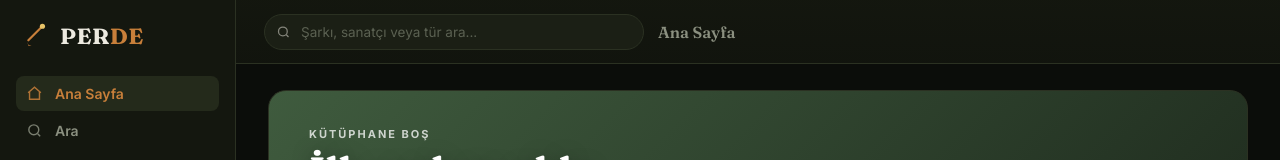
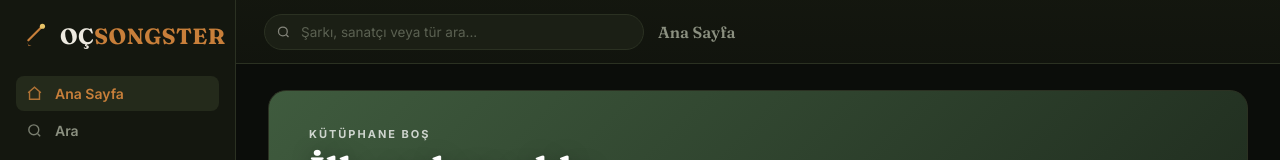
Before and after one commit to xunkayra/gitarmain, a plain HTML site: page index.html in a window 1280 px wide. Shown: the top 160 px of the page. Drawn offline with Linux system fonts and the light colour scheme.

Commit message:
Update index.html

```diff
--- a/index.html
+++ b/index.html
@@ -462,7 +462,7 @@
   <aside class="sidebar">
     <div class="logo">
       <svg width="26" height="26" viewBox="0 0 24 24" fill="none"><path d="M4 16 L16 4" stroke="#C87F3A" stroke-width="2" stroke-linecap="round"/><circle cx="17" cy="3" r="2.4" fill="#E8C468"/><path d="M3 17 L4 20 L7 21 L4 21 L3 17Z" fill="#C87F3A"/></svg>
-      <div class="logo-text">PER<span>DE</span></div>
+      <div class="logo-text">OÇ<span>SONGSTER</span></div>
     </div>
     <nav class="nav">
       <div class="nav-item active" data-nav="home">
```
